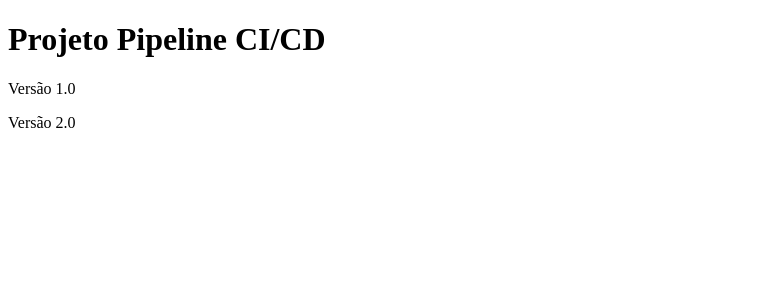
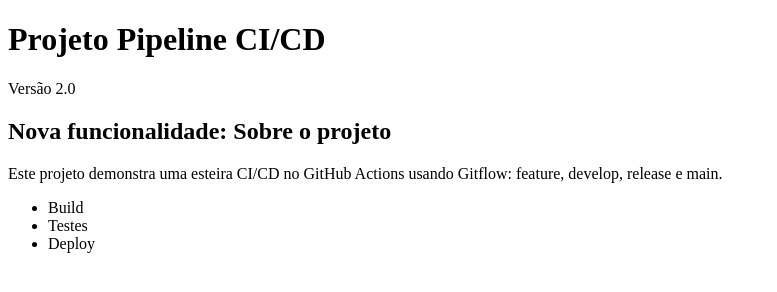
Before and after one commit to wclyann/cpdops, a plain HTML site: page index.html in a window 1280 px wide. Shown: the whole page, without its empty margins (0-777 px from the left). Drawn offline with Linux system fonts and the light colour scheme.

Commit message:
Update index.html

```diff
--- a/index.html
+++ b/index.html
@@ -6,7 +6,16 @@
 </head>
 <body>
   <h1>Projeto Pipeline CI/CD</h1>
-  <p>Versão 1.0</p>
   <p>Versão 2.0</p>
+
+  <h2>Nova funcionalidade: Sobre o projeto</h2>
+  <p>Este projeto demonstra uma esteira CI/CD no GitHub Actions
+     usando Gitflow: feature, develop, release e main.</p>
+
+  <ul>
+    <li>Build</li>
+    <li>Testes</li>
+    <li>Deploy</li>
+  </ul>
 </body>
 </html>
```
